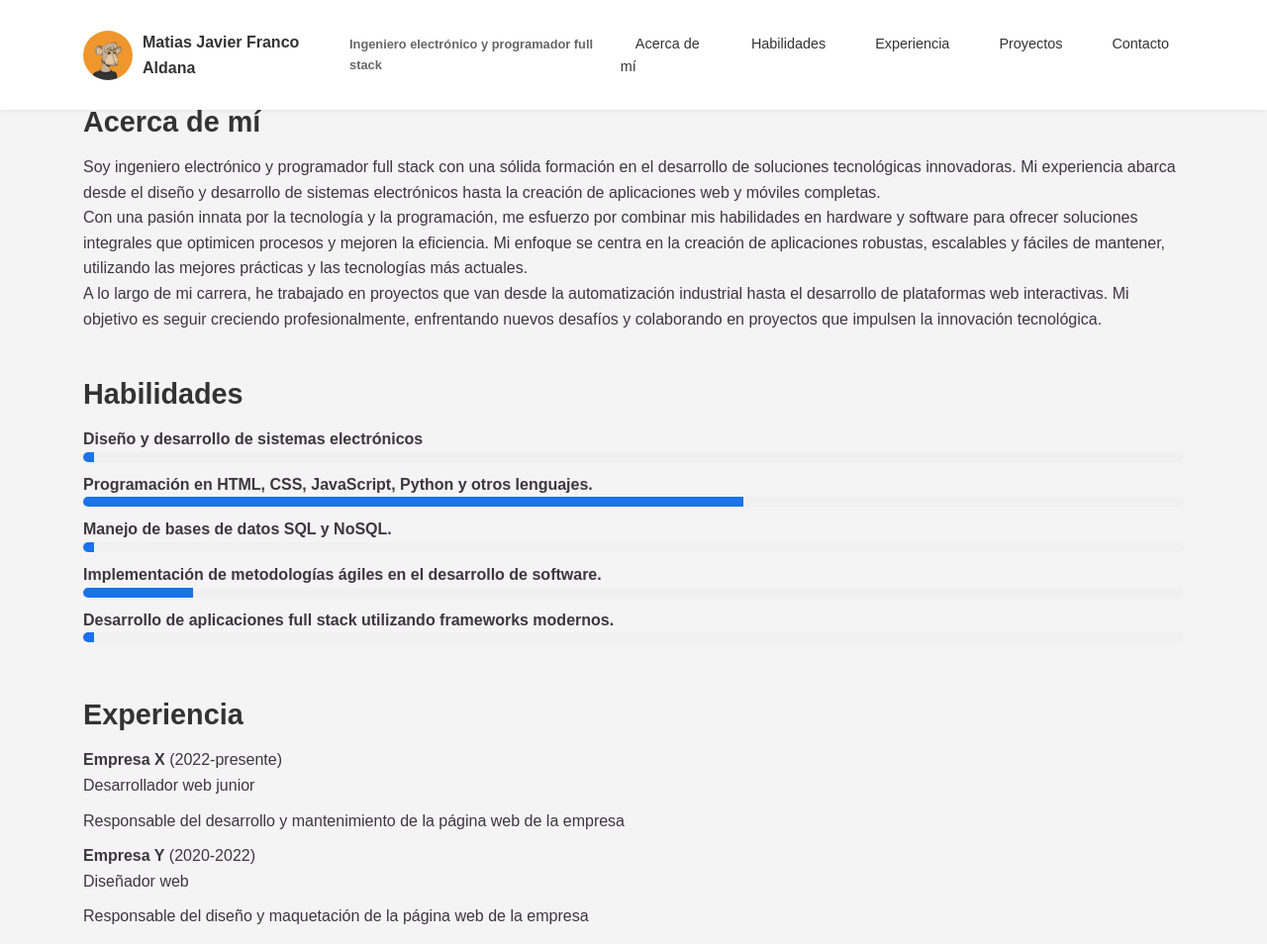
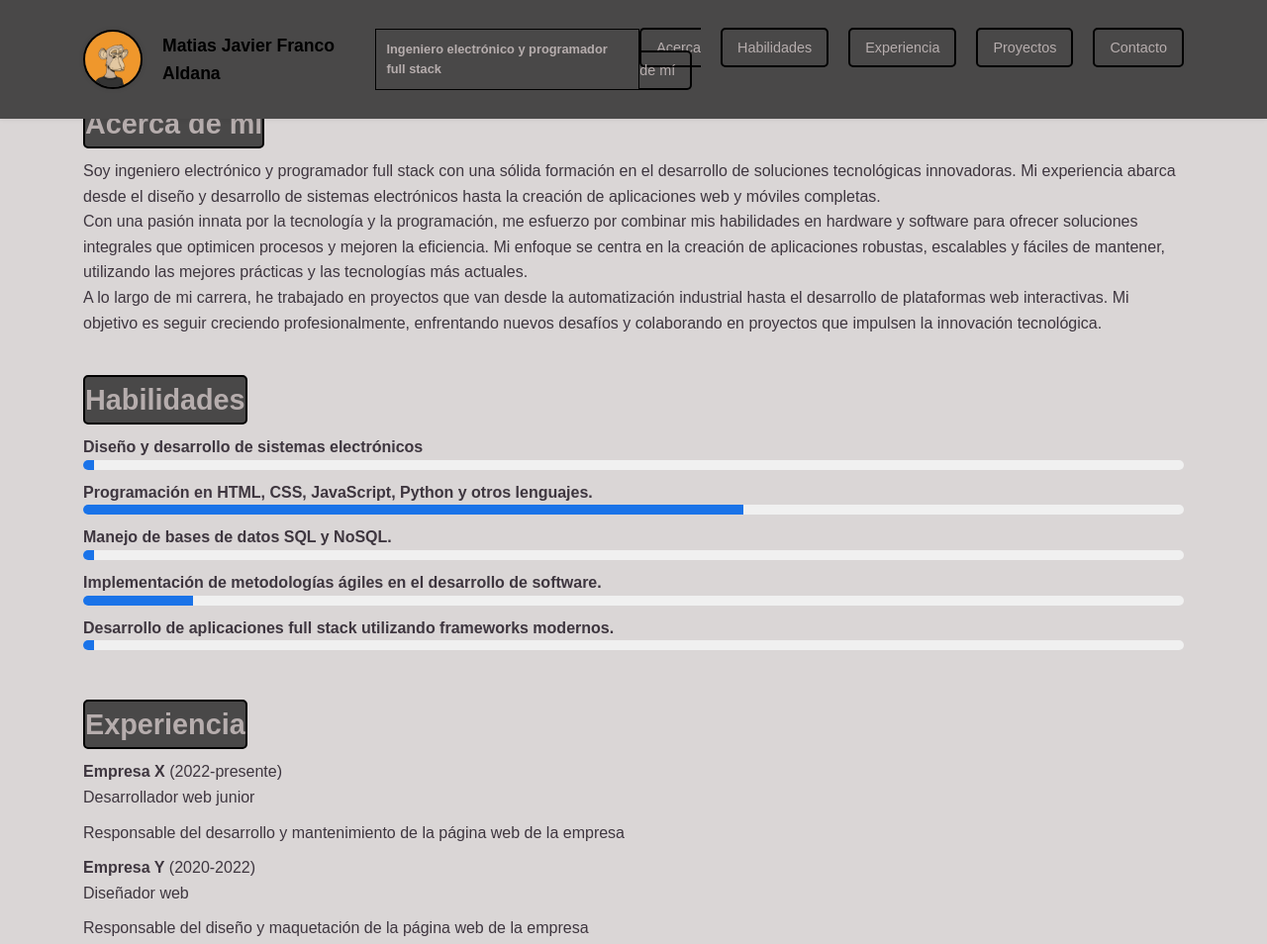
Before and after one commit to FitHyperspace60/FitHyperspace60, a plain HTML site: page index.html in a window 1280 px wide. Shown: the top 954 px of the page at 99% size. Drawn offline with Linux system fonts and the light colour scheme.

Commit message:
Add files via upload
- Mejoras visuales en la interfaz

```diff
--- a/style.css
+++ b/style.css
@@ -9,7 +9,7 @@ body {
     color: #3e363f;
     line-height: 1.6;
     padding-top: 80px;
-    background-color: #f4f4f4;
+    background-color: #dad6d6;
 }
 
 .container {
@@ -20,8 +20,8 @@ body {
 }
 
 .profile-image {
-    width: 50px;
-    height: 50px;
+    width: 60px;
+    height: 60px;
     border-radius: 50%;
     object-fit: cover;
     margin-right: 10px;
@@ -32,7 +32,8 @@ header {
     top: 0;
     left: 0;
     width: 100%;
-    background-color: #fff;
+    height: 15%;
+    background-color: #494848;
     box-shadow: 0 0 5px rgba(0, 0, 0, 0.1);
     z-index: 1000;
     padding: 10px 0;
@@ -42,22 +43,39 @@ header .container {
     display: flex;
     justify-content: space-between;
     align-items: center;
+    height: 100%;
+}
+
+.profile-image {
+    width: 60px;
+    height: 60px;
+    border-radius: 50%;
+    object-fit: cover;
+    margin-right: 10px;
+    border: 2px solid #000000;
+    box-shadow: 0 0 5px rgba(0, 0, 0, 0.1);
 }
 
 header h1 {
-    color: #333;
-    font-size: 1em;
+    color: #000000;
+    font-size: 1.1em;
+    margin: 0;
+    padding: 10px;
 }
 
 header h2 {
-    color: #666;
+    color: #b6adad;
     font-size: 0.8em;
+    margin: 0;
+    border: 1.5px solid #000000;
+    padding: 10px;
 }
 
 nav ul {
     list-style: none;
     display: flex;
     gap: 20px;
+    margin: 0;
 }
 
 nav ul li {
@@ -67,15 +85,16 @@ nav ul li {
 
 nav a.menu-item {
     text-decoration: none;
-    color: #333;
+    color: #b6adad;
     padding: 10px 15px;
     transition: background-color 0.3s, color 0.3s;
+    border: 2px solid #000000;
+    border-radius: 5px;
 }
 
 nav a.menu-item:hover {
     background-color: #333;
-    color: #fff;
-    border-radius: 5px;
+    color: #ffffff;
 }
 
 section {
@@ -83,9 +102,13 @@ section {
 }
 
 section h2 {
-    color: #333;
+    color: #b6adad;
     font-size: 1.8em;
     margin-bottom: 10px;
+    border: 2px solid #000000;
+    border-radius: 5px;
+    display: inline-block;
+    background-color: #494848;
 }
 
 section ul {
```
